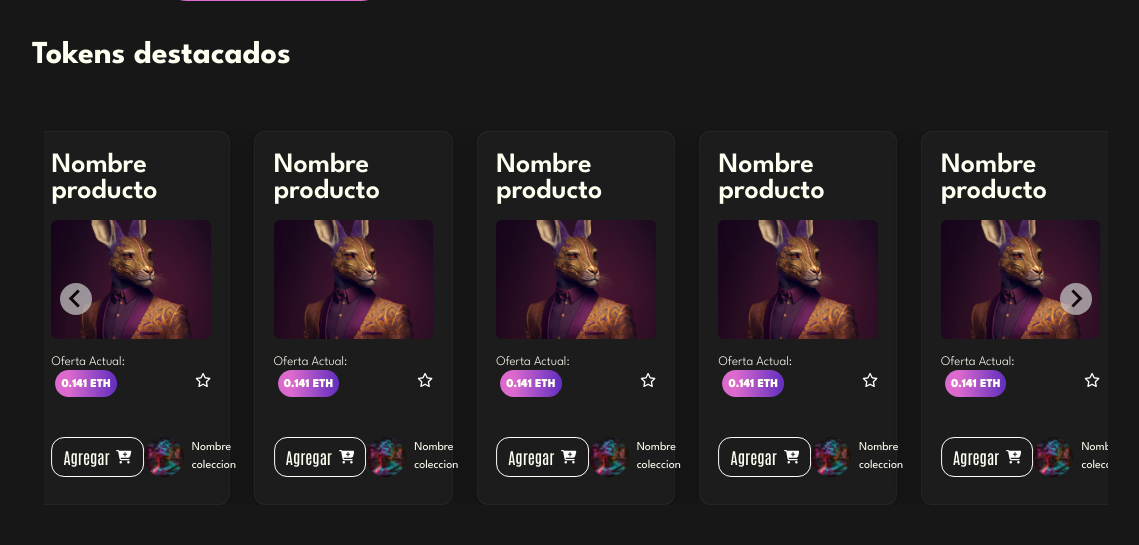
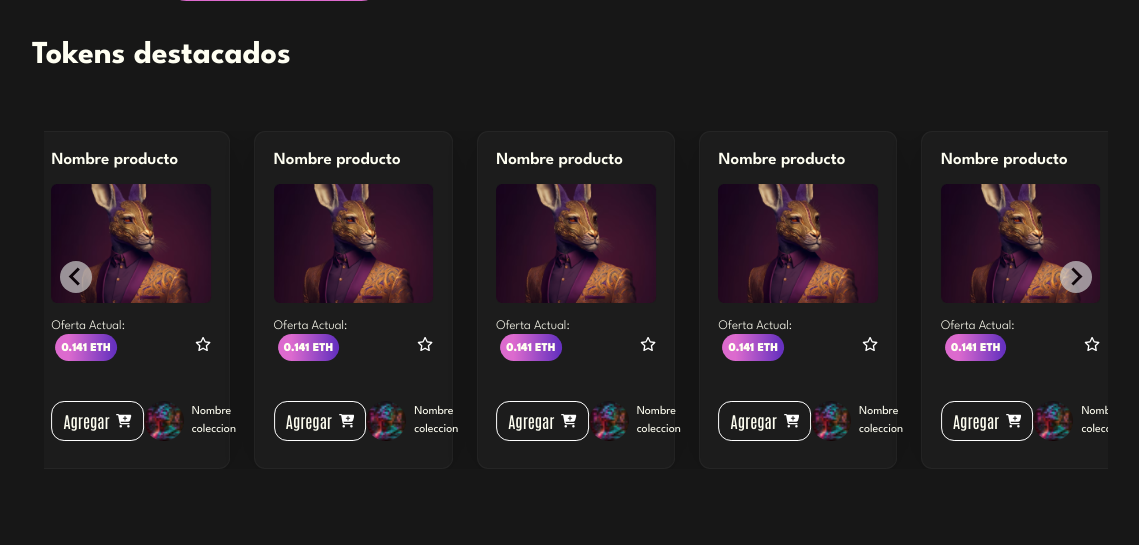
Before and after one commit to Unstopabloo/nft-marketplace, a PHP site: page / in a window 1360 px wide. Shown: the part 435-980 px from the top of the page, without its empty margins (104-1243 px from the left). Run offline with PHP 8.4, Linux system fonts and the light colour scheme.

Commit message:
Se añade dinamismo a pagina productos, falta por ver artistas relacionados y categoria

```diff
--- a/assets/css/style.css
+++ b/assets/css/style.css
@@ -77,6 +77,10 @@ body {
 
 .font-13 {
   font-size: 13px;
+}
+
+.font-17 {
+  font-size: 17px;
 }
 
 .font-20 {
--- a/components/related-tokens.php
+++ b/components/related-tokens.php
@@ -5,7 +5,7 @@
       <li class="splide__slide">
         <a href="#" type="button" data-bs-toggle="modal" data-bs-target="#exampleModal" class="product-1 row">
           <header class="col-12 py-2">
-            <h3 class="product-1-title font-15">Nombre producto</h3>
+            <h3 class="product-1-title font-17">Nombre producto</h3>
           </header>
           <img class="col-12" loading="lazy" src="./assets/img/PRODUCT-IMAGE.png" alt="Imagen de un token">
           <div class="w-100 py-3 d-flex">
@@ -31,7 +31,7 @@
       <li class="splide__slide">
         <a href="#" type="button" data-bs-toggle="modal" data-bs-target="#exampleModal" class="product-1 row">
           <header class="col-12 py-2">
-            <h3 class="product-1-title font-15">Nombre producto</h3>
+            <h3 class="product-1-title font-17">Nombre producto</h3>
           </header>
           <img class="col-12" loading="lazy" src="./assets/img/PRODUCT-IMAGE.png" alt="Imagen de un token">
           <div class="w-100 py-3 d-flex">
@@ -57,7 +57,7 @@
       <li class="splide__slide">
         <a href="#" type="button" data-bs-toggle="modal" data-bs-target="#exampleModal" class="product-1 row">
           <header class="col-12 py-2">
-            <h3 class="product-1-title font-15">Nombre producto</h3>
+            <h3 class="product-1-title font-17">Nombre producto</h3>
           </header>
           <img class="col-12" loading="lazy" src="./assets/img/PRODUCT-IMAGE.png" alt="Imagen de un token">
           <div class="w-100 py-3 d-flex">
@@ -83,7 +83,7 @@
       <li class="splide__slide">
         <a href="#" type="button" data-bs-toggle="modal" data-bs-target="#exampleModal" class="product-1 row">
           <header class="col-12 py-2">
-            <h3 class="product-1-title font-15">Nombre producto</h3>
+            <h3 class="product-1-title font-17">Nombre producto</h3>
           </header>
           <img class="col-12" loading="lazy" src="./assets/img/PRODUCT-IMAGE.png" alt="Imagen de un token">
           <div class="w-100 py-3 d-flex">
@@ -109,7 +109,7 @@
       <li class="splide__slide">
         <a href="#" type="button" data-bs-toggle="modal" data-bs-target="#exampleModal" class="product-1 row">
           <header class="col-12 py-2">
-            <h3 class="product-1-title font-15">Nombre producto</h3>
+            <h3 class="product-1-title font-17">Nombre producto</h3>
           </header>
           <img class="col-12" loading="lazy" src="./assets/img/PRODUCT-IMAGE.png" alt="Imagen de un token">
           <div class="w-100 py-3 d-flex">
@@ -135,7 +135,7 @@
       <li class="splide__slide">
         <a href="#" type="button" data-bs-toggle="modal" data-bs-target="#exampleModal" class="product-1 row">
           <header class="col-12 py-2">
-            <h3 class="product-1-title font-15">Nombre producto</h3>
+            <h3 class="product-1-title font-17">Nombre producto</h3>
           </header>
           <img class="col-12" loading="lazy" src="./assets/img/PRODUCT-IMAGE.png" alt="Imagen de un token">
           <div class="w-100 py-3 d-flex">
@@ -161,7 +161,7 @@
       <li class="splide__slide">
         <a href="#" type="button" data-bs-toggle="modal" data-bs-target="#exampleModal" class="product-1 row">
           <header class="col-12 py-2">
-            <h3 class="product-1-title font-15">Nombre producto</h3>
+            <h3 class="product-1-title font-17">Nombre producto</h3>
           </header>
           <img class="col-12" loading="lazy" src="./assets/img/PRODUCT-IMAGE.png" alt="Imagen de un token">
           <div class="w-100 py-3 d-flex">
--- a/src/hooks/get-card.js
+++ b/src/hooks/get-card.js
@@ -42,7 +42,7 @@ $(document).ready(() => {
                     <div class="modal-header row">
                       <span class="modal-artist col-11">Artista destacado</span>
                       <button type="button col-1" class="btn-close text-white" data-bs-dismiss="modal" aria-label="Close"></button>
-                      <h2 class="modal-title title-2 col-12" id="exampleModalLabel"># ${
+                      <h2 class="modal-title title-2 col-12" id="exampleModalLabel">#${
                         data.nombre
                       }</h2>
                     </div>
```
